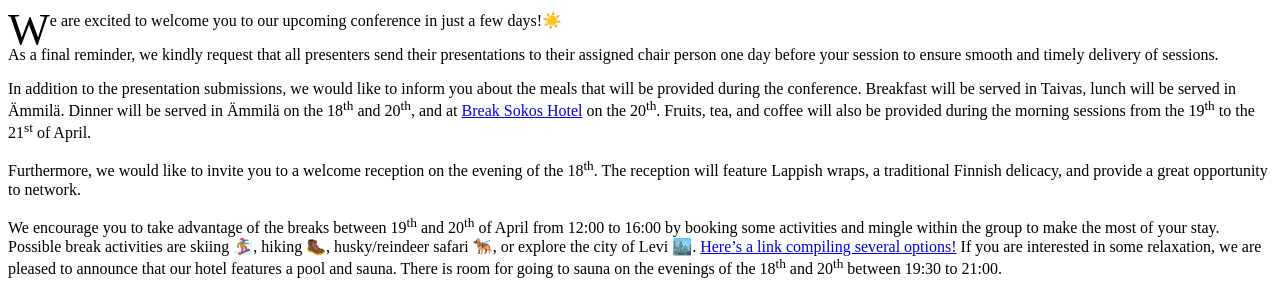
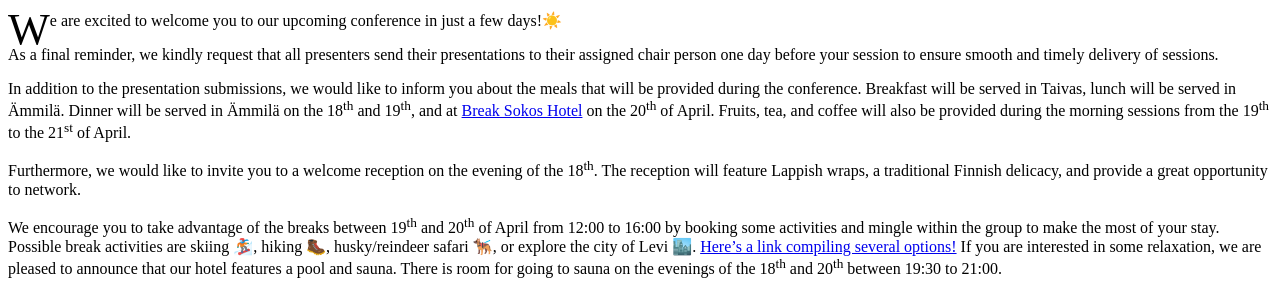
Before and after one commit to ESTML/ESTML.github.io, a Jekyll site: the page built from _posts/2023-04-14-Important-Information.md, in a window 1280 px wide, cut to the strip 112-639 px from the top of the page. Shown: the part 184-475 px from the top of the strip. Built offline with Jekyll 4.4.1, drawn with Linux system fonts in a browser that asks for light colours; nearby versions of some CDN libraries.

Commit message:
Update 2023-04-14-Important-Information.md

```diff
--- a/_posts/2023-04-14-Important-Information.md
+++ b/_posts/2023-04-14-Important-Information.md
@@ -10,7 +10,7 @@ As a final reminder, we kindly request that all presenters send their presentati
 
 In addition to the presentation submissions, we would like to inform you about the meals that will be provided during the conference.
   Breakfast will be served in Taivas, lunch will be served in Ämmilä.
-  Dinner will be served in Ämmilä on the 18<sup>th</sup> and 20<sup>th</sup>, and at [Break Sokos Hotel](https://estml.github.io/blog/Dinner-20th/) on the 20<sup>th</sup>.
+  Dinner will be served in Ämmilä on the 18<sup>th</sup> and 19<sup>th</sup>, and at [Break Sokos Hotel](https://estml.github.io/blog/Dinner-20th/) on the 20<sup>th</sup> of April.
   Fruits, tea, and coffee will also be provided during the morning sessions from the 19<sup>th</sup> to the 21<sup>st</sup> of April.
 
 Furthermore, we would like to invite you to a welcome reception on the evening of the 18<sup>th</sup>.
```
